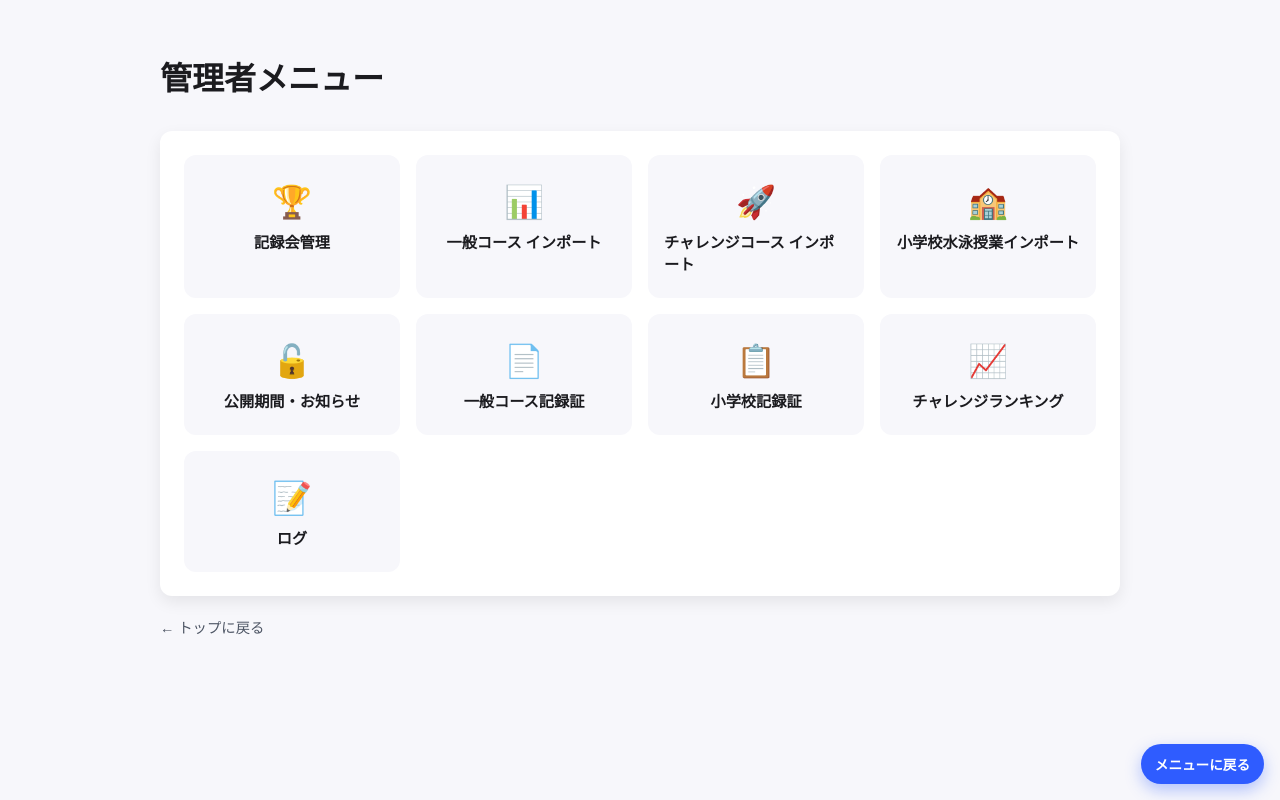
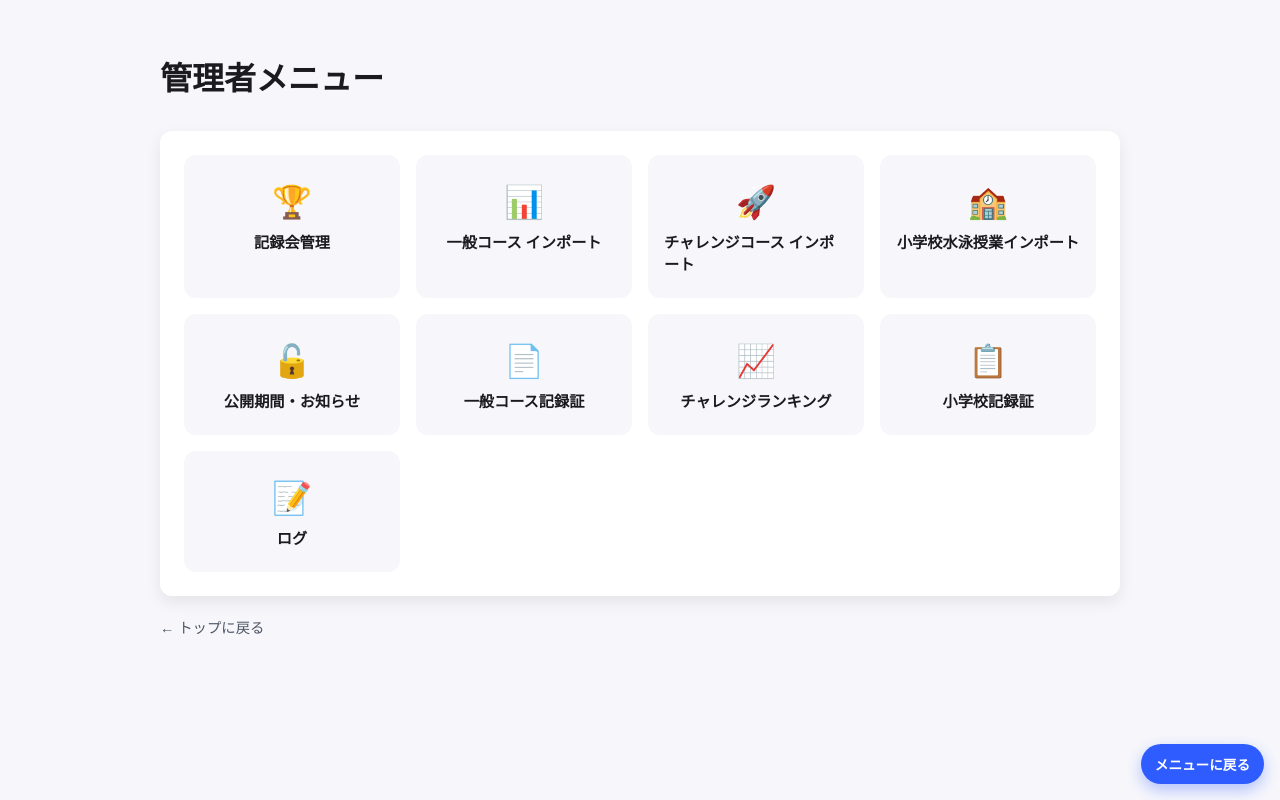
Before and after one commit to TakumaMaruyama/hamasui-kirokukai, a Next.js app: page /admin/dashboard in a window 1280 px wide. Built offline with nearby package versions, Linux system fonts and the light colour scheme.

Commit message:
Swap dashboard order of challenge ranking and school certificate links

```diff
--- a/app/admin/dashboard/page.tsx
+++ b/app/admin/dashboard/page.tsx
@@ -32,13 +32,13 @@ export default function AdminDashboard() {
                         <span className="admin-menu-icon">📄</span>
                         <span className="admin-menu-label">一般コース記録証</span>
                     </Link>
+                    <Link href="/admin/docs/challenge" className="admin-menu-item">
+                        <span className="admin-menu-icon">📈</span>
+                        <span className="admin-menu-label">チャレンジランキング</span>
+                    </Link>
                     <Link href="/admin/docs/school" className="admin-menu-item">
                         <span className="admin-menu-icon">📋</span>
                         <span className="admin-menu-label">小学校記録証</span>
-                    </Link>
-                    <Link href="/admin/docs/challenge" className="admin-menu-item">
-                        <span className="admin-menu-icon">📈</span>
-                        <span className="admin-menu-label">チャレンジランキング</span>
                     </Link>
                     <Link href="/admin/logs" className="admin-menu-item">
                         <span className="admin-menu-icon">📝</span>
```
